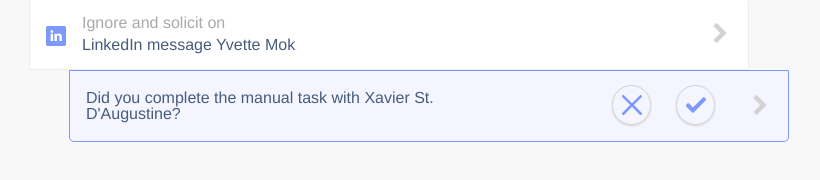
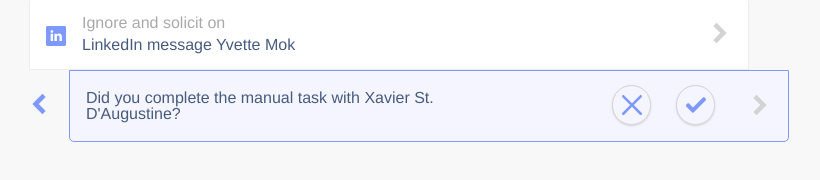
Before and after one commit to maxbildner/strive-task-app, a React (Create React App) app: page / in a window 1280 px wide. Both pictures are taken after a click on the element 640 px from the left and 468 px from the top of the page. Shown: the part 362-542 px from the top of the page, without its empty margins (251-1071 px from the left). Built offline with nearby package versions, Linux system fonts and the light colour scheme.

Commit message:
add left arrow on each row

```diff
--- a/src/components/Task.js
+++ b/src/components/Task.js
@@ -66,14 +66,33 @@ class Task extends React.Component {
     }
 
     return (
+      <>
+      <div className={isClicked ? "left-arrow" : "left-arrow hidden"}>
+        <svg
+          height="15pt" width="15pt"
+          data-name="Layer 1" xmlns="http://www.w3.org/2000/svg"
+          viewBox="0 0 512 512"
+          // className={isMouseOverRow ? "details-hovered" : ""}
+        ><path d="M174.54,508.94,420.1,263.39a10.74,10.74,0,0,0,0-14.75L174.53,3.06a10.43,10.43,0,0,0-14.75,0L92,70.8a10.43,10.43,0,0,0,0,14.75L262.47,256,92,426.46a10.73,10.73,0,0,0,0,14.75l67.75,67.73A10.43,10.43,0,0,0,174.54,508.94Z" /></svg>
+      </div>
+
       <div
         className={isLastTime ? "row last" : (index === 0 ? "row first" : "row")}
-        id={this.state.isClicked ? "clicked" : "not-clicked"}
+        id={isClicked ? "clicked" : "not-clicked"}
         key={index}
         onMouseEnter={() => this.setState({isMouseOver: true})}
         onMouseLeave={() => this.setState({isMouseOver: false})}
         onClick={() => this.setState({isClicked: !this.state.isClicked})}
       >
+        {/* <div className={isClicked ? "left-arrow" : "left-arrow hidden"}>
+          <svg
+            height="15pt" width="15pt"
+            data-name="Layer 1" xmlns="http://www.w3.org/2000/svg"
+            viewBox="0 0 512 512"
+            // className={isMouseOverRow ? "details-hovered" : ""}
+          ><path d="M174.54,508.94,420.1,263.39a10.74,10.74,0,0,0,0-14.75L174.53,3.06a10.43,10.43,0,0,0-14.75,0L92,70.8a10.43,10.43,0,0,0,0,14.75L262.47,256,92,426.46a10.73,10.73,0,0,0,0,14.75l67.75,67.73A10.43,10.43,0,0,0,174.54,508.94Z" /></svg>
+        </div> */}
+
         <div className="row-left">
           {rowLeft}
         </div>
@@ -100,6 +119,7 @@ class Task extends React.Component {
           />
         </div>
       </div>
+      </>
     );
   }
 }
--- a/src/index.css
+++ b/src/index.css
@@ -123,6 +123,25 @@ body {
 
 .row.last {
   border-radius: 0 0 5px 5px;
+}
+
+.left-arrow {
+  position: absolute;
+  transform: rotate(180deg);
+  margin-top: 1.29rem;
+}
+
+.left-arrow svg:hover {
+  cursor: pointer;
+  fill: #0258a4;
+}
+
+.left-arrow svg {
+  fill: #7d99fb;
+}
+
+.left-arrow.hidden {
+  visibility: hidden;
 }
 
 .row-left {
```
Also changed, not shown: 1 other file (tests, documents, lock files or other folders).
